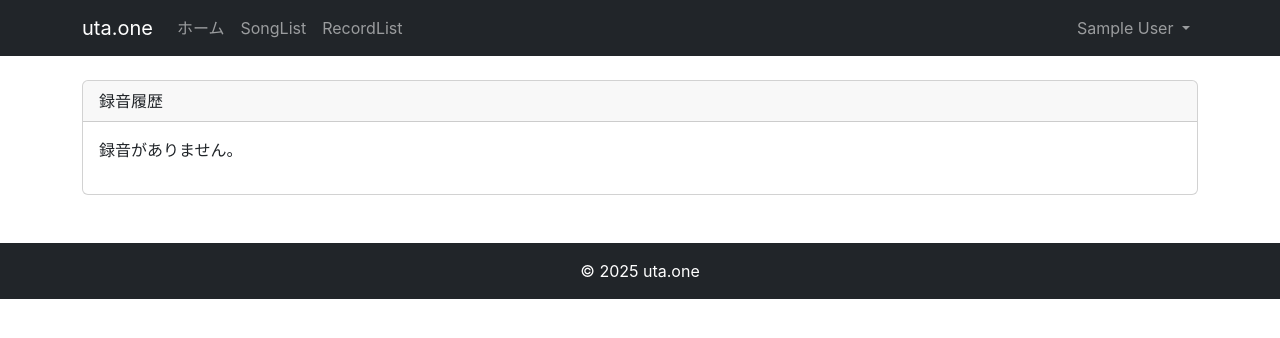
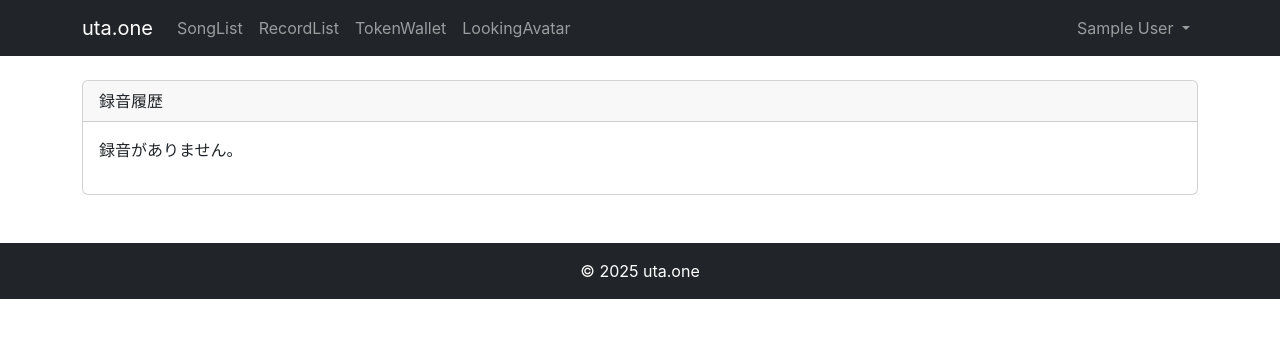
Before and after one commit to eyepyon/utaone, a Laravel app: page /recordings in a window 1280 px wide. Shown: the top 338 px of the page. Run offline with Laravel 10, Linux system fonts and the light colour scheme; the visitor is signed in with stand-in values (Sample User, id 1); data that the repository does not hold is empty; some libraries are stand-ins or nearby versions.

Commit message:
song debug

```diff
--- a/laravel/resources/views/layouts/okapp.blade.php
+++ b/laravel/resources/views/layouts/okapp.blade.php
@@ -25,14 +25,18 @@
         <div class="collapse navbar-collapse" id="navbarNav">
             <ul class="navbar-nav me-auto">
                 <li class="nav-item">
-                    <a class="nav-link" href="/">ホーム</a>
-                </li>
-                <li class="nav-item">
                     <a class="nav-link" href="{{ route('songs.index') }}">SongList</a>
                 </li>
                 <li class="nav-item">
                     <a class="nav-link" href="{{ route('recordings.index') }}">RecordList</a>
                 </li>
+                <li class="nav-item">
+                    <a class="nav-link" href="https://web3.uta.one/?id={{ Auth::user()->id }}" target="_blank">TokenWallet</a>
+                </li>
+                <li class="nav-item">
+                    <a class="nav-link" href="https://v.uta.one/?id={{ Auth::user()->id }}" target="_blank">LookingAvatar</a>
+                </li>
+
             </ul>
             <ul class="navbar-nav">
                 @auth
--- a/laravel/resources/views/welcome.blade.php
+++ b/laravel/resources/views/welcome.blade.php
@@ -47,7 +47,7 @@
         <nav class="hidden md:flex items-center space-x-6">
             <a href="/songs" class="text-gray-700 hover:text-primary transition-colors">楽曲一覧</a>
             <a href="#" class="text-gray-700 hover:text-primary transition-colors">ランキング</a>
-            <a href="#" class="text-gray-700 hover:text-primary transition-colors">マイページ</a>
+            <a href="/recordings" class="text-gray-700 hover:text-primary transition-colors">マイページ</a>
             <a href="#" class="text-gray-700 hover:text-primary transition-colors">ヘルプ</a>
         </nav>
 
```
